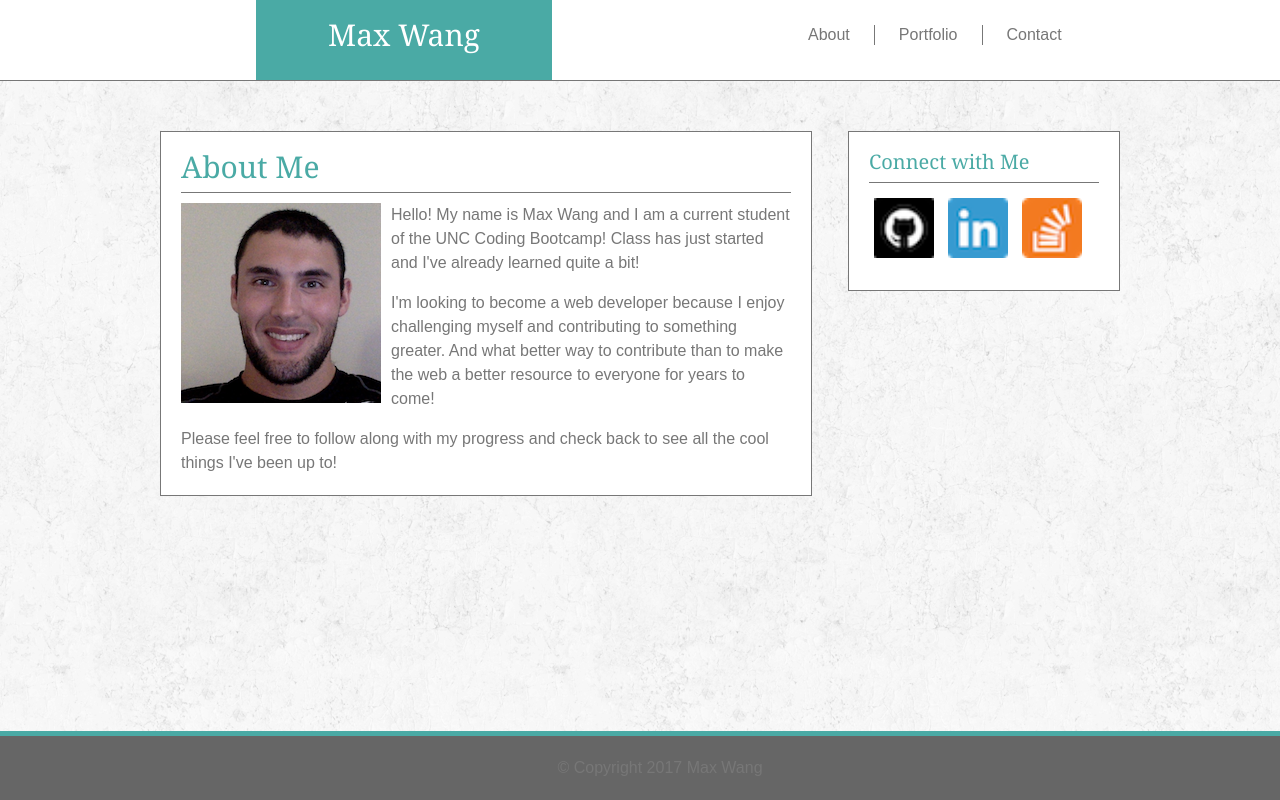
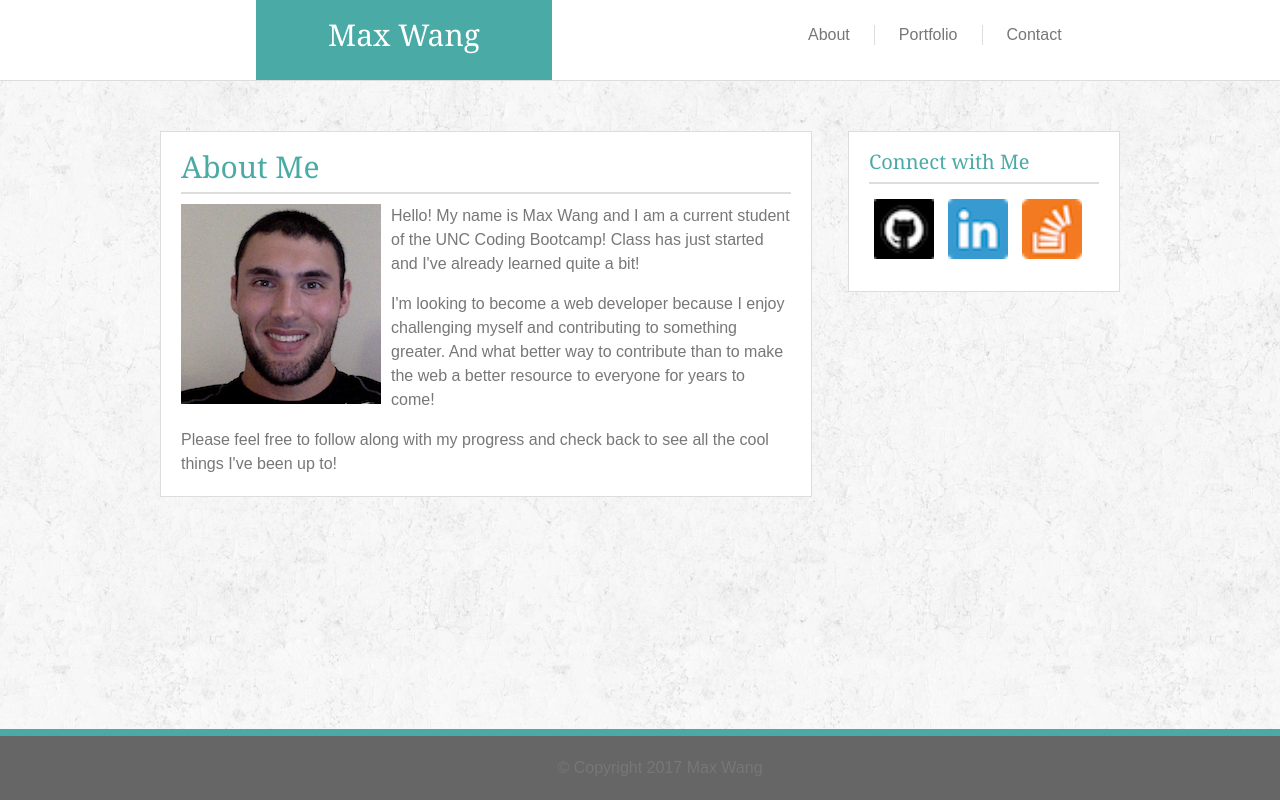
Before and after one commit to maximusunc/Basic-Portfolio, a plain HTML site: page index.html in a window 1280 px wide. Drawn offline with Linux system fonts and the light colour scheme.

Commit message:
changed div line colors

```diff
--- a/assets/css/style.css
+++ b/assets/css/style.css
@@ -6,7 +6,7 @@ header {
 	height: 80px;
 	border: #cccccc;
 	width: 100%;
-	border-bottom: 1px solid #777777;
+	border-bottom: 1px solid #dddddd;
 }
 		/*My Name*/
 header h1 {
@@ -44,13 +44,13 @@ header h1 {
 	display: inline-block;
 	height: 80%;
 	width: 1px;
-	background-color: #777777;
+	background-color: #dddddd;
 }
 /*End of Top Navigation Bar*/
 .header-underline {
 	width: 100%;
-	height: 1px;
-	background-color: #777777;
+	height: 2px;
+	background-color: #dddddd;
 	margin: 10px 0px;
 }
 .container {
@@ -64,7 +64,7 @@ header h1 {
 	width: 610px;
 	float: left;
 	padding: 20px;
-	border: 1px solid #777777;
+	border: 1px solid #dddddd;
 	overflow: auto;
 }
 .media {
@@ -74,7 +74,7 @@ header h1 {
 	width: 230px;
 	height: 20%;
 	float: right;
-	border: 1px solid #777777;
+	border: 1px solid #dddddd;
 }
 /*Images*/
 .content img {
@@ -116,7 +116,7 @@ footer {
 	padding: 20px;
 	color: #777777;
 	background: #666666;
-	border-top: 5px solid #4aaaa5;
+	border-top: 7px solid #4aaaa5;
 }
 /*Hovers*/
 .topnav a:hover {
```
